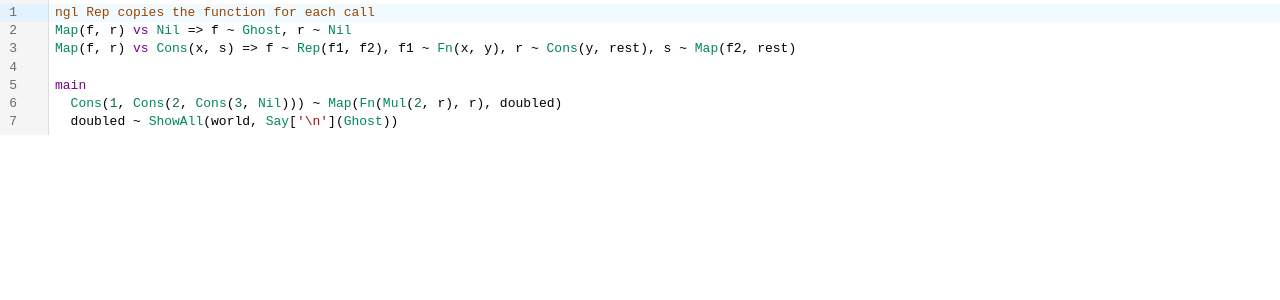
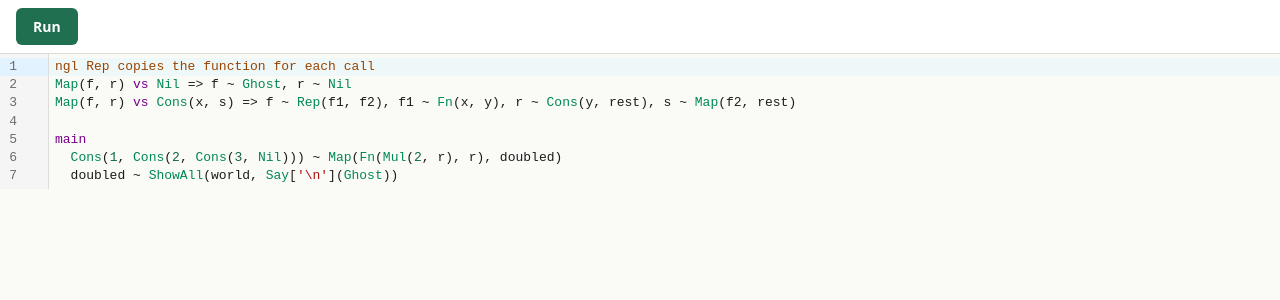
Before and after one commit to chad-pl/playground, a React (Vite) app: page / in a window 1280 px wide. Shown: the top 300 px of the page. Built offline with nearby package versions, Linux system fonts and the light colour scheme.

Commit message:
Add run button and organize src ts

```diff
--- a/src/App.tsx
+++ b/src/App.tsx
@@ -1,15 +1,7 @@
-import { useState } from 'react'
-import { MAP_SAMPLE } from './data/samples'
-import { ChadEditor } from './editor/ChadEditor'
+import { PlaygroundView } from './views/PlaygroundView'
 
 function App() {
-  const [source, setSource] = useState(MAP_SAMPLE)
-
-  return (
-    <div>
-      <ChadEditor value={source} onChange={setSource} />
-    </div>
-  )
+  return <PlaygroundView />
 }
 
 export default App
--- a/src/editor/chadLanguage.ts
+++ b/src/components/editor/chadLanguage.ts
@@ -13,7 +13,7 @@ import {
   NUMBER,
   NUMBER_TAIL,
   OPERATOR_CHARS,
-} from '../data/chadSyntax'
+} from '../../data/chadSyntax'
 
 function literal(stream: StringStream, quote: string): string {
   let escaped = false
--- /dev/null
+++ b/src/components/toolbar/Toolbar.css
@@ -0,0 +1,8 @@
+.toolbar {
+  display: flex;
+  align-items: center;
+  gap: var(--space-2);
+  padding: var(--space-2) var(--space-4);
+  background: var(--surface);
+  border-bottom: 1px solid var(--border);
+}
--- /dev/null
+++ b/src/components/toolbar/Toolbar.tsx
@@ -0,0 +1,14 @@
+import { Button } from '../ui/Button'
+import './Toolbar.css'
+
+interface ToolbarProps {
+  onRun: () => void
+}
+
+export function Toolbar({ onRun }: ToolbarProps) {
+  return (
+    <div className="toolbar" role="toolbar" aria-label="Program controls">
+      <Button onClick={onRun}>Run</Button>
+    </div>
+  )
+}
--- /dev/null
+++ b/src/components/ui/Button.css
@@ -0,0 +1,71 @@
+.button {
+  display: inline-flex;
+  align-items: center;
+  gap: var(--space-2);
+  border: 1px solid transparent;
+  border-radius: var(--radius);
+  font: inherit;
+  font-weight: 600;
+  cursor: pointer;
+  transition: background-color var(--transition), border-color var(--transition);
+}
+
+.button:focus-visible {
+  outline: 2px solid var(--accent);
+  outline-offset: 2px;
+}
+
+.button:disabled {
+  cursor: not-allowed;
+  opacity: 0.55;
+}
+
+.button--sm {
+  padding: var(--space-1) var(--space-3);
+  font-size: var(--text-sm);
+}
+
+.button--md {
+  padding: var(--space-2) var(--space-4);
+  font-size: var(--text-md);
+}
+
+.button--primary {
+  background: var(--accent);
+  color: var(--accent-contrast);
+}
+
+.button--primary:hover:not(:disabled) {
+  background: var(--accent-hover);
+}
+
+.button--secondary {
+  background: var(--surface-2);
+  border-color: var(--border);
+  color: var(--text);
+}
+
+.button--secondary:hover:not(:disabled) {
+  border-color: var(--text-muted);
+}
+
+.button__spinner {
+  width: 0.9em;
+  height: 0.9em;
+  border: 2px solid currentColor;
+  border-right-color: transparent;
+  border-radius: 50%;
+  animation: button-spin 0.7s linear infinite;
+}
+
+@keyframes button-spin {
+  to {
+    transform: rotate(360deg);
+  }
+}
+
+@media (prefers-reduced-motion: reduce) {
+  .button__spinner {
+    animation-duration: 2s;
+  }
+}
--- /dev/null
+++ b/src/components/ui/Button.tsx
@@ -0,0 +1,41 @@
+import type { ButtonHTMLAttributes } from 'react'
+import './Button.css'
+
+export type ButtonVariant = 'primary' | 'secondary'
+export type ButtonSize = 'sm' | 'md'
+
+interface ButtonProps extends ButtonHTMLAttributes<HTMLButtonElement> {
+  variant?: ButtonVariant
+  size?: ButtonSize
+  loading?: boolean
+}
+
+const VARIANT_CLASS: Record<ButtonVariant, string> = {
+  primary: 'button--primary',
+  secondary: 'button--secondary',
+}
+
+const SIZE_CLASS: Record<ButtonSize, string> = {
+  sm: 'button--sm',
+  md: 'button--md',
+}
+
+export function Button({
+  variant = 'primary',
+  size = 'md',
+  loading = false,
+  disabled,
+  type = 'button',
+  className,
+  children,
+  ...rest
+}: ButtonProps) {
+  const classes = ['button', VARIANT_CLASS[variant], SIZE_CLASS[size], className].filter(Boolean).join(' ')
+
+  return (
+    <button type={type} className={classes} disabled={disabled || loading} aria-busy={loading || undefined} {...rest}>
+      {loading && <span className="button__spinner" aria-hidden="true" />}
+      {children}
+    </button>
+  )
+}
--- a/src/index.css
+++ b/src/index.css
@@ -1,3 +1,30 @@
+:root {
+  --bg: #fafaf7;
+  --surface: #ffffff;
+  --surface-2: #f2f2ee;
+  --border: #dcdcd4;
+  --text: #1c1c1a;
+  --text-muted: #6b6b63;
+  --accent: #1f6f50;
+  --accent-hover: #185a41;
+  --accent-contrast: #ffffff;
+
+  --space-1: 4px;
+  --space-2: 8px;
+  --space-3: 12px;
+  --space-4: 16px;
+
+  --text-sm: 13px;
+  --text-md: 14px;
+
+  --radius: 6px;
+  --transition: 150ms ease;
+
+  font-family: system-ui, -apple-system, 'Segoe UI', sans-serif;
+  color: var(--text);
+  background: var(--bg);
+}
+
 * {
   margin: 0;
   padding: 0;
--- /dev/null
+++ b/src/views/PlaygroundView.css
@@ -0,0 +1,5 @@
+.playground {
+  display: flex;
+  flex-direction: column;
+  min-height: 100vh;
+}
--- /dev/null
+++ b/src/views/PlaygroundView.tsx
@@ -0,0 +1,21 @@
+import { useState } from 'react'
+import { MAP_SAMPLE } from '../data/samples'
+import { ChadEditor } from '../components/editor/ChadEditor'
+import { Toolbar } from '../components/toolbar/Toolbar'
+import './PlaygroundView.css'
+
+export function PlaygroundView() {
+  const [source, setSource] = useState(MAP_SAMPLE)
+
+  function handleRun() {
+    // placeholder until the wasm runner hook exists
+    console.log(source)
+  }
+
+  return (
+    <main className="playground">
+      <Toolbar onRun={handleRun} />
+      <ChadEditor value={source} onChange={setSource} />
+    </main>
+  )
+}
```
Also changed, not shown: src/components/editor/ChadEditor.tsx (renamed from src/editor/ChadEditor.tsx).
